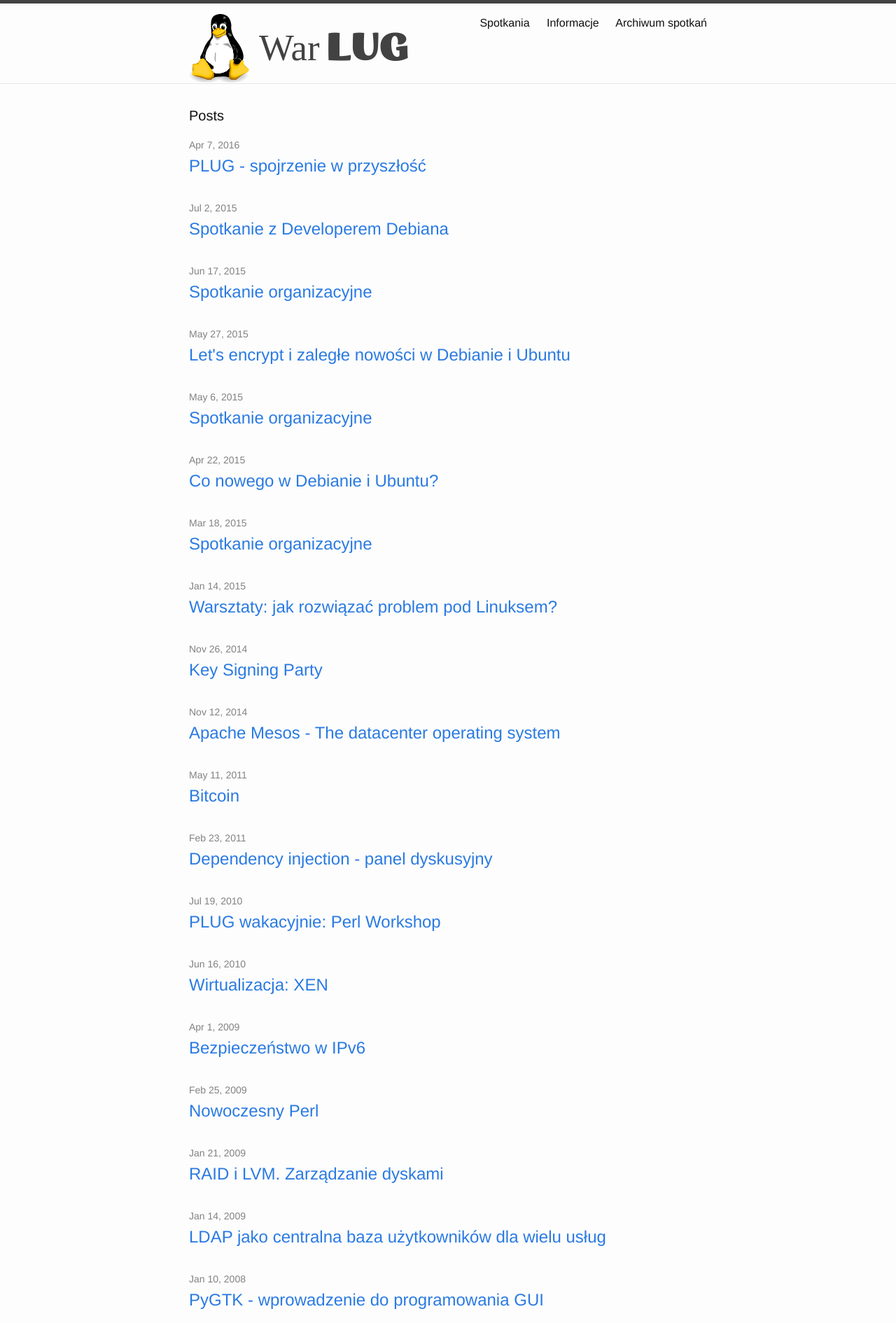
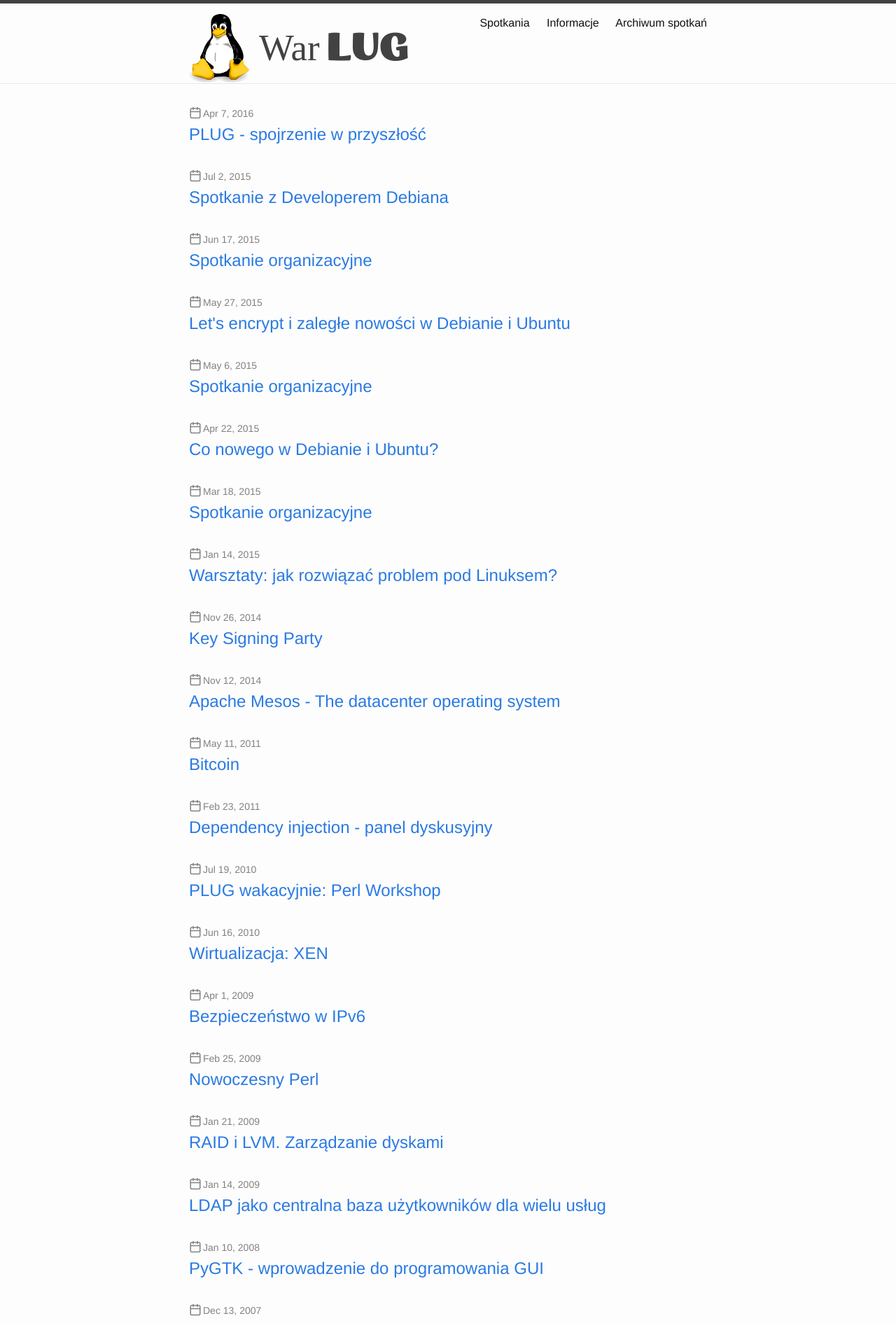
Before and after one commit to WarLUG/warszawa.linux.org.pl, a Jekyll site: the page built from index.html, in a window 1280 px wide. Shown: the top 1890 px of the page at 70% size. Built offline with Jekyll 4.4.1, drawn with Linux system fonts in a browser that asks for light colours; some web fonts are replaced.

Commit message:
Add calendar icon to meeting dates

```diff
--- a/_layouts/post.html
+++ b/_layouts/post.html
@@ -5,7 +5,7 @@
 
   <header class="post-header">
     <h1 class="post-title" itemprop="name headline">{{ page.title }}</h1>
-    <p class="post-meta"><time datetime="{{ page.date | date_to_xmlschema }}" itemprop="datePublished">{{ page.date | date: "%b %-d, %Y" }}</time>{% if page.author %} • <span itemprop="author" itemscope itemtype="http://schema.org/Person"><span itemprop="name">{{ page.author }}</span></span>{% endif %}</p>
+    <span class="post-meta"><time datetime="{{ page.date | date_to_xmlschema }}" itemprop="datePublished">{{ page.date | date: "%b %-d, %Y" }}</time>{% if page.author %} • <span itemprop="author" itemscope itemtype="http://schema.org/Person"><span itemprop="name">{{ page.author }}</span></span>{% endif %}</span>
   </header>
 
   <div class="post-content" itemprop="articleBody">
--- a/_sass/_layout.scss
+++ b/_sass/_layout.scss
@@ -200,6 +200,9 @@
 .post-meta {
     font-size: $small-font-size;
     color: $grey-color;
+    background: url('/img/calendar.svg') no-repeat center left / contain;
+    padding-left: 20px;
+    padding-top: 2px;
 }
 
 .post-link {
--- a/index.html
+++ b/index.html
@@ -6,8 +6,6 @@
 ---
 
 <div class="home">
-
-  <h1 class="page-heading">Posts</h1>
 
   <ul class="post-list">
     {% for post in site.posts %}
```
Also changed, not shown: img/calendar.svg.
